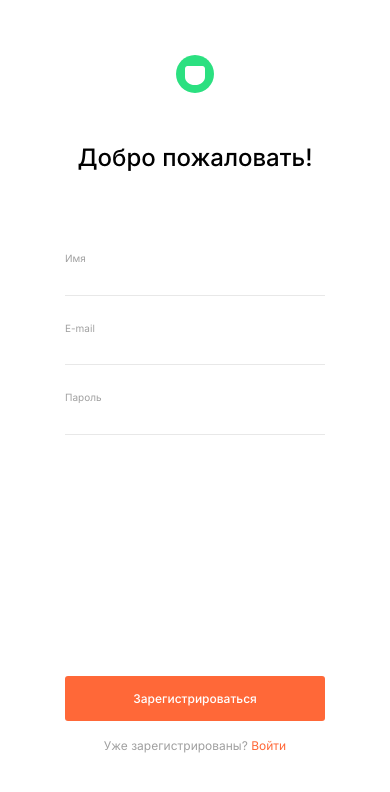
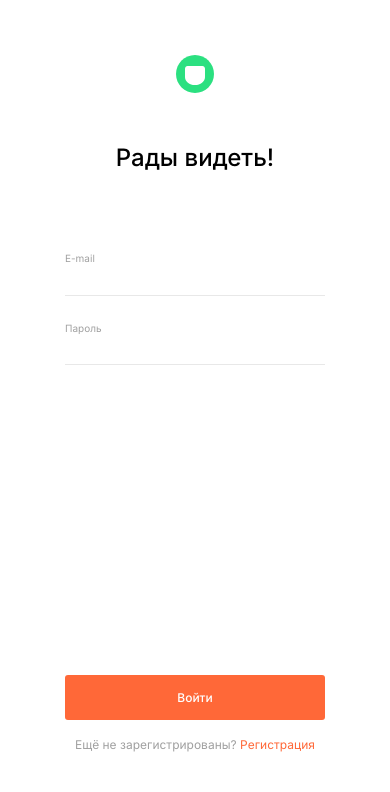
Before and after one commit to LethL/movies-explorer-frontend, a React (Create React App) app: page /signin in a window 390 px wide. Shown: the top 792 px of the page. Built offline with nearby package versions, Linux system fonts and the light colour scheme.

Commit message:
feat: add Login section

```diff
--- a/src/components/App/App.js
+++ b/src/components/App/App.js
@@ -7,6 +7,7 @@ import Movies from "../Movies/Movies";
 import SavedMovies from "../SavedMovies/SavedMovies";
 import Profile from "../Profile/Profile";
 import Register from "../Register/Register";
+import Login from "../Login/Login";
 
 function App() {
     return (
@@ -24,7 +25,12 @@ function App() {
         <Route path="/profile">
             <Profile />
         </Route>
-        <Register path="/signup" />
+        <Route path="/signup">
+          <Register />
+        </Route>
+        <Route path="/signin">
+          <Login />
+        </Route>
         <Footer />
       </div>
     );
--- /dev/null
+++ b/src/components/Login/Login.css
@@ -0,0 +1,9 @@
+.register__form-btn_login {
+    margin-top: 200px;
+}
+
+@media (max-width: 500px) {
+    .register__form-btn_login {
+        margin-top: 289px;
+    }
+}
--- /dev/null
+++ b/src/components/Login/Login.js
@@ -0,0 +1,43 @@
+import "./Login.css";
+import "../Register/Register.css";
+import Logo from "../Logo/Logo";
+import { Link } from "react-router-dom";
+
+function Login() {
+    return(
+        <section className="register">
+            <div className="register__header">
+                <Logo />
+                <h2 className="register__header-title">Рады видеть!</h2>
+            </div>
+            <form className="register__form">
+                <label className='register__form-label'>E-mail
+                    <input
+                        type='email'
+                        className='register__form-nput'
+                        name='email'
+                        minLength='2'
+                        maxLength='30'
+                        required
+                        id='email'
+                    />
+                </label>
+                <label className='register__form-label'>Пароль
+                    <input
+                        type='password'
+                        className='register__form-nput'
+                        name='password'
+                        minLength='2'
+                        maxLength='30'
+                        required
+                        id='password'
+                    />
+                </label>
+                <button className="register__form-btn register__form-btn_login" type="submit">Войти</button>
+                <p className="register__form-text">Ещё не зарегистрированы? <Link className="register__form-link" to="/signup">Регистрация</Link></p>
+            </form>
+        </section>
+    );
+}
+
+export default Login;
```
Also changed, not shown: src/components/PageNotFound/PageNotFound.js (added, +9 -0 lines), src/components/PageNotFound/PageNotFound.css (added).
